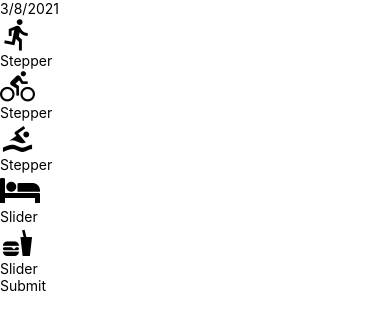
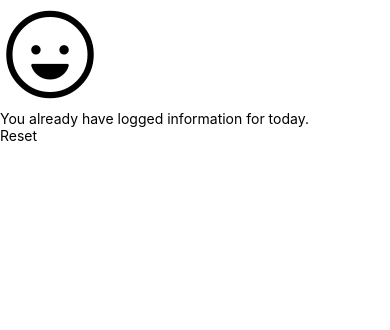
Before and after one commit to tasawernawaz/udacifitness, a React Native app: screen / in a window 390 px wide. Shown: the top 330 px of the page. Built offline with nearby package versions, Linux system fonts and the light colour scheme.

Commit message:
feat: modify components to display more information

```diff
--- a/components/AddEntry.js
+++ b/components/AddEntry.js
@@ -4,6 +4,8 @@ import { getMetricMetaInfo, timeToString} from '../utils/helpers'
 import UdaciSlider from '../components/UdaciSlider'
 import UdaciSteppers from '../components/UdaciSteppers'
 import DateHeader from '../components/DateHeader'
+import {Ionicons} from '@expo/vector-icons'
+import TextButton from '../components/TextButton'
 
 
 function SubmitBtn({onPress}) {
@@ -18,22 +20,22 @@ function SubmitBtn({onPress}) {
 export default class AddEntry extends Component {
 
     state = {
-        run: 0,
-        bike: 0,
-        swim: 0,
+        run: 6,
+        bike: 4,
+        swim: 3,
         sleep: 0,
         eat: 0
     }
 
     increament = (metric) => {
-        const { max, step } = getMetricMetaInfo(metric)
-
-        this.setState((currentState) => {
-            const count = currentState[metric] + step
-            return {
-                [metric]: count > max ? max : count
-            }
-        })
+    const { max, step } = getMetricMetaInfo(metric)
+    this.setState((state) => {
+        const count = state[metric] + step
+        return {
+        ...state,
+        [metric]: count > max ? max : count,
+        }
+    })
     }
 
     decrement = (metric) => {
@@ -70,8 +72,24 @@ export default class AddEntry extends Component {
         //save to db
         //clear local notifications
     }
+
+    reset = () => {
+        const key = timeToString()
+        // update redux
+        //redirect to home
+        //update db
+    }
     render () {
         const metaInfo = getMetricMetaInfo()
+        if (true) {
+            return (
+                <View>
+                    <Ionicons size={100} name='ios-happy-outline' />
+                        <Text>You already have logged information for today.</Text>
+                    <TextButton onPress={this.reset}>Reset</TextButton>
+                </View>
+            )
+        }
         return (
             <View>
                 <DateHeader date={(new Date().toLocaleDateString())}/>
@@ -84,7 +102,7 @@ export default class AddEntry extends Component {
                             {type === 'slider'
                             ? <UdaciSlider
                             value={value}
-                            onChange={(value) => this.slide(metric, value)}
+                            onChange={(value) => this.slide(key, value)}
                             {...rest}
                             />
                             : <UdaciSteppers
--- /dev/null
+++ b/components/TextButton.js
@@ -0,0 +1,10 @@
+import React from 'react'
+import {TouchableOpacity, Text} from 'react-native'
+
+export default function TextButton({children, onPress}) {
+    return (
+        <TouchableOpacity onPress={onPress}>
+            <Text >{children}</Text>
+        </TouchableOpacity>
+    )
+}
--- a/components/UdaciSlider.js
+++ b/components/UdaciSlider.js
@@ -1,10 +1,19 @@
 import React from 'react'
-import { View, Text } from 'react-native'
+import { View, Text, Slider } from 'react-native'
 
-export default function UdaciSlider() {
+export default function UdaciSlider({max, unit, step, value, onChange}) {
     return (
         <View>
-            <Text>Slider</Text>
+            <Slider step={step}
+            value={value}
+            maximumValue={max}
+            minimumValue={0}
+            onValueChange={onChange}
+            />
+            <View>
+                <Text>{value}</Text>
+                <Text>{unit}</Text>
+            </View>
         </View>
     )
 }
--- a/components/UdaciSteppers.js
+++ b/components/UdaciSteppers.js
@@ -1,10 +1,23 @@
 import React from 'react'
-import { View, Text } from 'react-native'
+import { View, Text, TouchableOpacity } from 'react-native'
+import {FontAwesome, Entypo} from '@expo/vector-icons'
 
-export default function UdaciSteppers() {
+export default function UdaciSteppers({max, unit, step, value, onIncreament, onDecrement}) {
     return (
         <View>
-            <Text>Stepper</Text>
+            <View>
+                <TouchableOpacity onPress={onDecrement}>
+                    <FontAwesome name='minus' size={30} color={'black'}></FontAwesome>
+                </TouchableOpacity>
+                <TouchableOpacity onPress={onIncreament}>
+                    <FontAwesome name='plus' size={30} color={'black'}></FontAwesome>
+                </TouchableOpacity>
+            </View>
+            <View>
+                <Text>{value}</Text>
+                <Text>{unit}</Text>
+            </View>
         </View>
+
     )
 }
```
